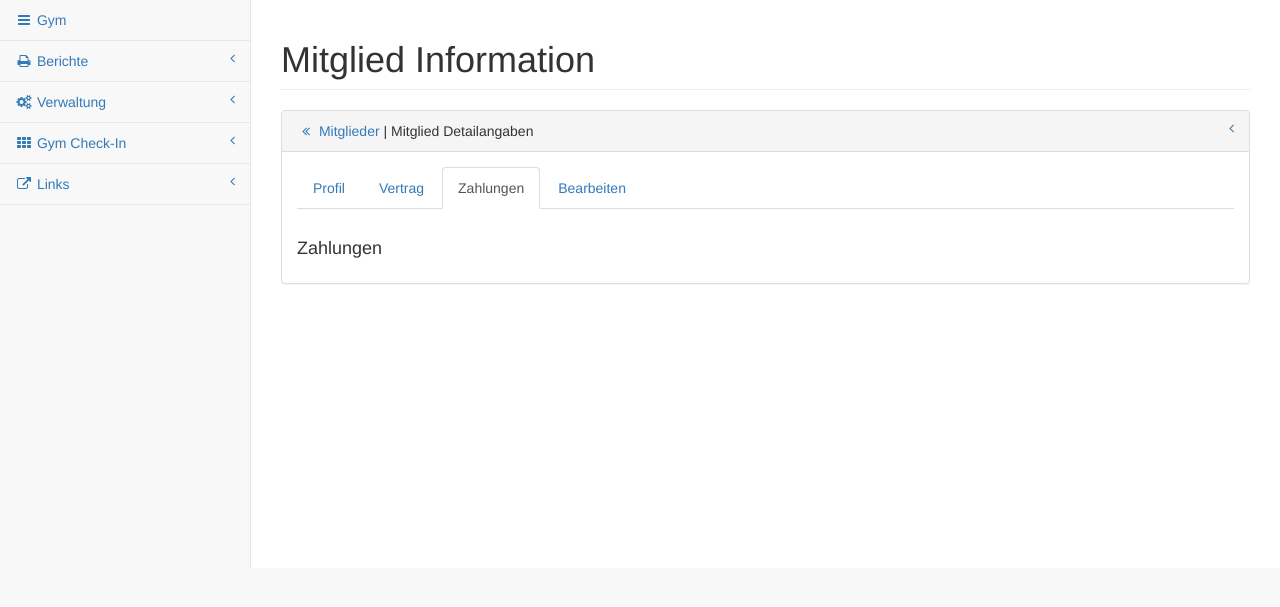
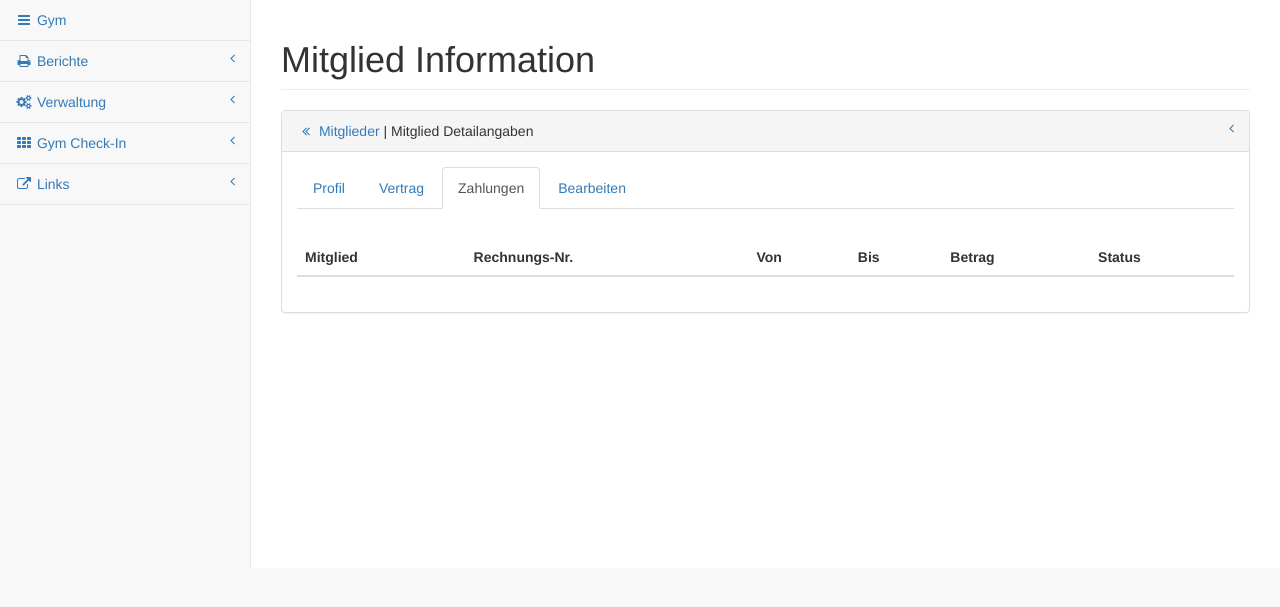
Before and after one commit to kentsay/gymadmin, a Django app: page /dashboard/members_detail?id=2 in a window 1280 px wide, after a click on "Zahlungen". Shown: the part 51-658 px from the top of the page. Run offline with Django 3.2, Linux system fonts and the light colour scheme; a user stored in the database is signed in; data comes from the database, SQL or seed files in the repository; tables that the repository leaves empty hold one stand-in row (values such as "Sample post"); lists and menus that the app fills with data are empty; some libraries are stand-ins or nearby versions.

Commit message:
show individual member payment records in member_detail page

```diff
--- a/dashboard/templates/dashboard/sbadmin/pages/members_detail.html
+++ b/dashboard/templates/dashboard/sbadmin/pages/members_detail.html
@@ -100,8 +100,36 @@
 
                                 <div class="tab-pane fade" id="billing">
                                 <p>&nbsp;</p>
-                                    <h4>Zahlungen</h4>
-
+                                    <table width="100%" class="table table-striped table-hover" id="dataTables-example">
+                                        <thead>
+                                        <tr>
+                                            <th>Mitglied</th>
+                                            <th>Rechnungs-Nr.</th>
+                                            <th>Von</th>
+                                            <th>Bis</th>
+                                            <th>Betrag</th>
+                                            <th>Status</th>
+                                        </tr>
+                                        </thead>
+                                        <tbody>
+                                        {% for payment in payment_record %}
+                                            <tr class="odd gradeX">
+                                                <td>{{ payment.uid }}</td>
+                                                <td>{{ payment.invoice_number }}</td>
+                                                <td>{{ payment.begin_period }}</td>
+                                                <td>{{ payment.end_period }}</td>
+                                                <td>{{ payment.member_fee }}</td>
+                                                <td>
+                                                    {% if payment.pay_status %}
+                                                        Complete
+                                                    {% else %}
+                                                        Unpaid
+                                                    {% endif %}
+                                                </td>
+                                            </tr>
+                                        {% endfor %}
+                                        </tbody>
+                                    </table>
                                 </div>
                                 <div class="tab-pane fade" id="setting">
                                     <p>&nbsp;</p>
--- a/dashboard/views.py
+++ b/dashboard/views.py
@@ -59,6 +59,7 @@ def members(request):
 @login_required
 def members_detail(request):
     member_list = Members.objects.get(id=request.GET['id'])
+    payment_record = PaymentRecord.objects.filter(uid=request.GET['id'])
     gym_list = Gym.objects.all()
     plan = GymPlan.objects.all()
     payment = PaymentPeriod.objects.all()
@@ -72,6 +73,7 @@ def members_detail(request):
         'acitiviy_list': activity,
         'team_list': team,
         'members': member_list,
+        'payment_record': payment_record,
     }
     return render(request, 'dashboard/sbadmin/pages/members_detail.html', context)
 
```
